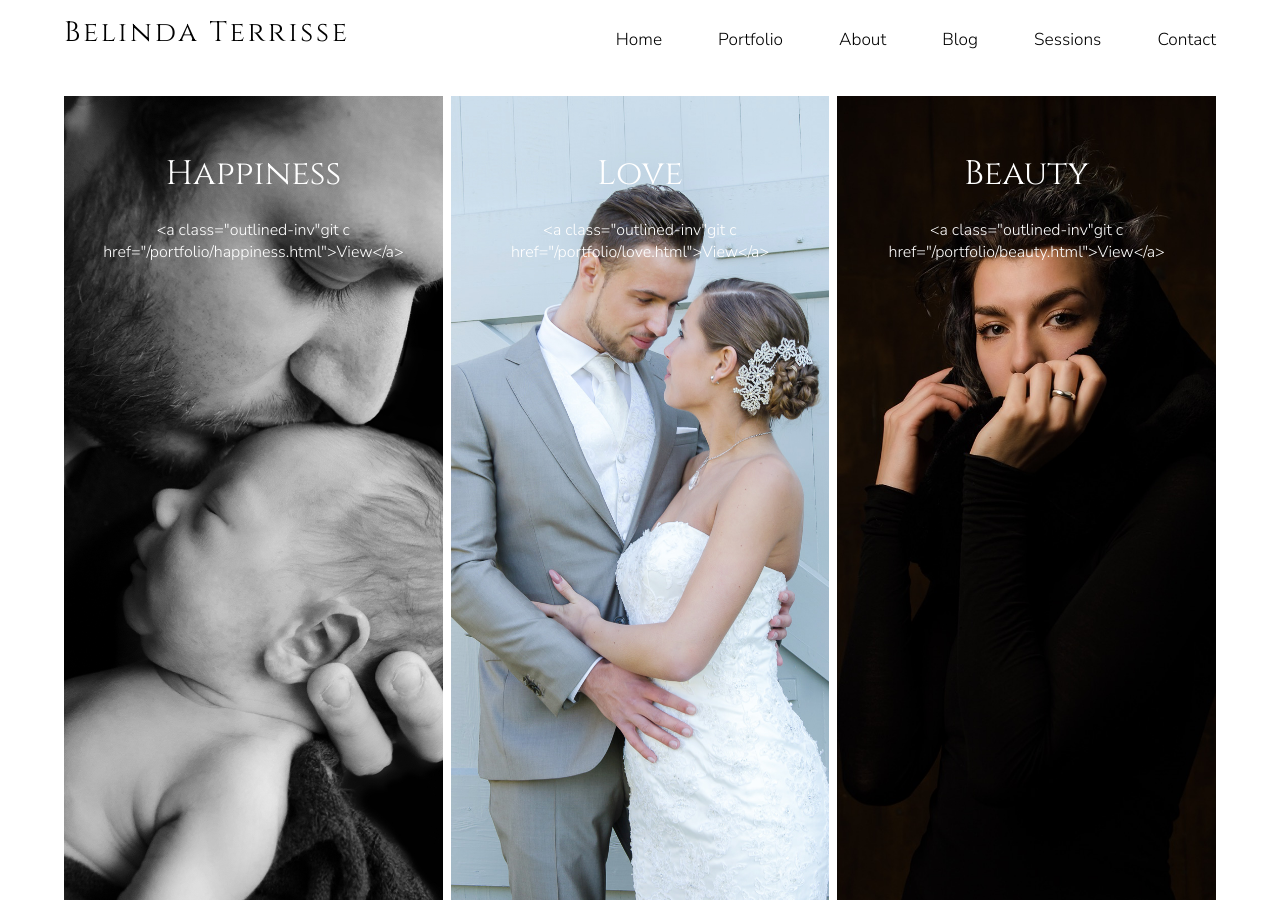
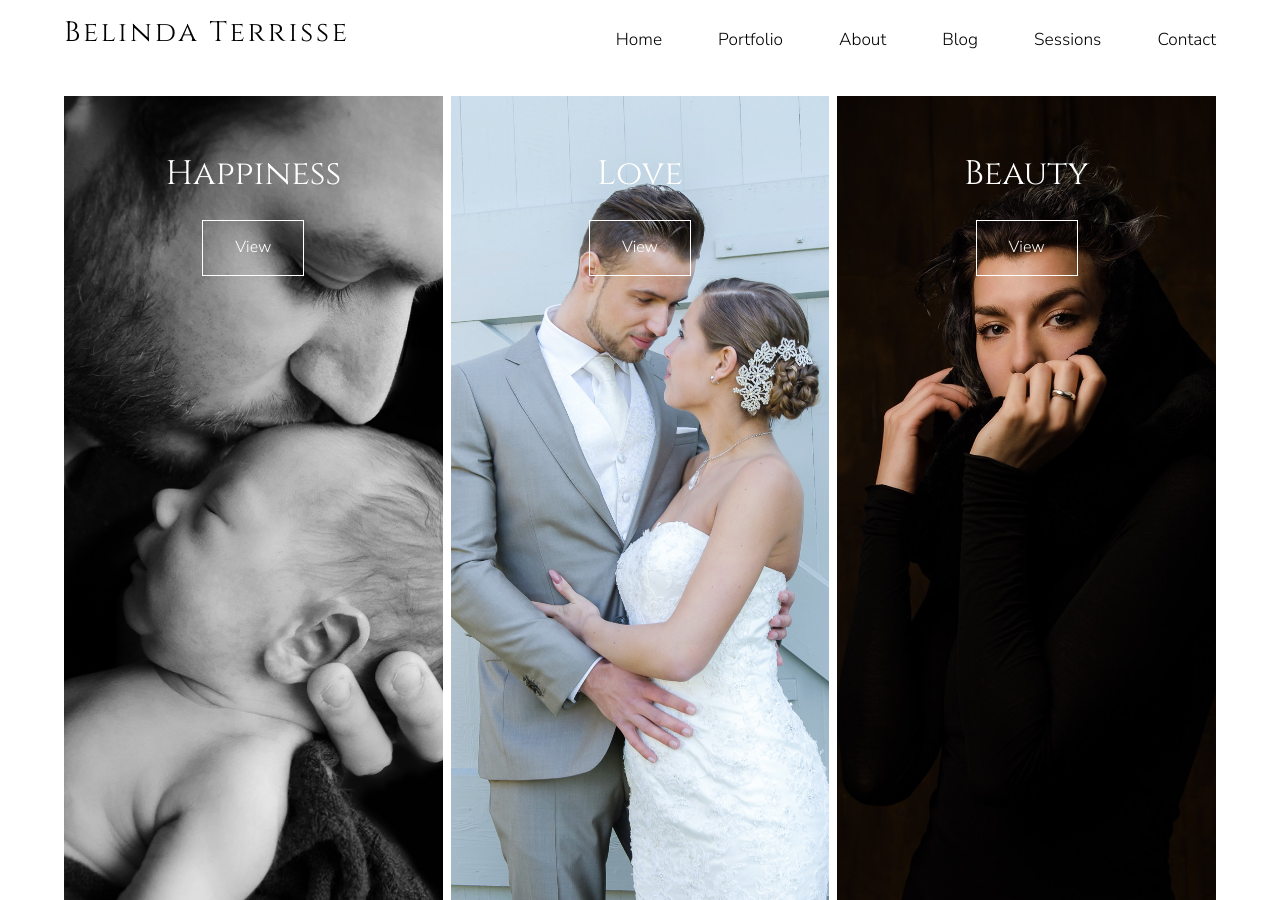
Before and after one commit to cmbybelin/cmbybelin.github.io, a Jekyll site: the page built from portfolio.md, in a window 1280 px wide and 900 px high. Built offline with Jekyll 4.4.1, drawn with Linux system fonts in a browser that asks for light colours.

Commit message:
fix typo

```diff
--- a/portfolio.md
+++ b/portfolio.md
@@ -9,7 +9,7 @@ style: page-portfolio-overview
 
 ><div class="portfolio-category full-height" style="background-image: url({{ category.photo}}); background-position-y: 30%;">
   <h2>{{ category.title }}</h2>
-  <a class="outlined-inv"git c href="{{  category.url }}">View</a>
+  <a class="outlined-inv" href="{{  category.url }}">View</a>
 </div
 
 {% endfor %}
```
